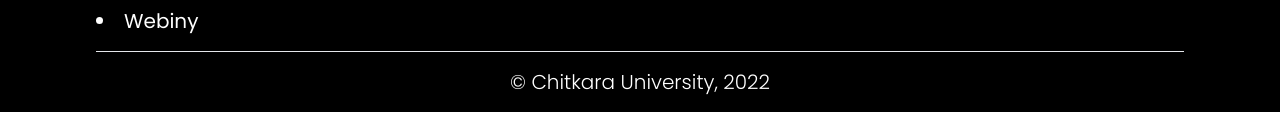
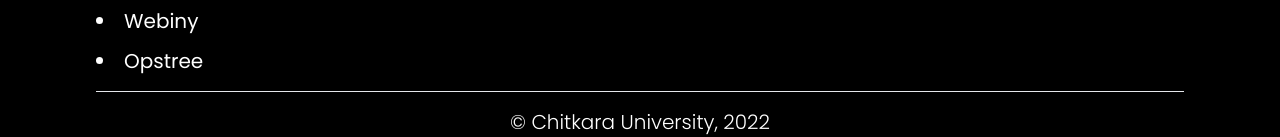
Before and after one commit to aakashj001/open-source-chandigarh, a React (Create React App) app: page /trending in a window 1280 px wide. Shown: the part 735-872 px from the top of the page. Before the commit the page ends 847 px from the top, so only its background shows below. Built offline with nearby package versions, Linux system fonts and the light colour scheme; no server answers.

Commit message:
Added opstree to the community parteners

```diff
--- a/src/components/Footer.js
+++ b/src/components/Footer.js
@@ -39,6 +39,11 @@
                 Webiny
               </a>
             </li>
+            <li>
+              <a href="https://www.opstree.com/" target= "blank">
+                Opstree
+              </a>
+            </li>
           </ul>
         </div>
         <div className="flex-1 flex items-center justify-center mb-4 md:mb-0">
--- a/src/components/Partners.js
+++ b/src/components/Partners.js
@@ -5,6 +5,7 @@
 import collabnix from "../images/Collabnix.png";
 import apache from "../images/Apache.png";
 import Webiny from "../images/Webiny.png";
+import Opstree from "../images/opstree.png";
 
 const array = [
   {
@@ -32,6 +33,11 @@
     des: "ALC comprises local groups of Apache (Open Source) enthusiasts, called an 'ALC Chapter'",
     img: apache,
   },
+  {
+    name: "Opstree",
+    des: `Founded in 2014, we have grown from small team to a strong Global Family. We are bound together via a shared passion: "Desire to excel in realm of DevOps"`,
+    img: Opstree,
+  },
 ];
 
 function Partners() {
```
Also changed, not shown: src/images/opstree.png (added).
